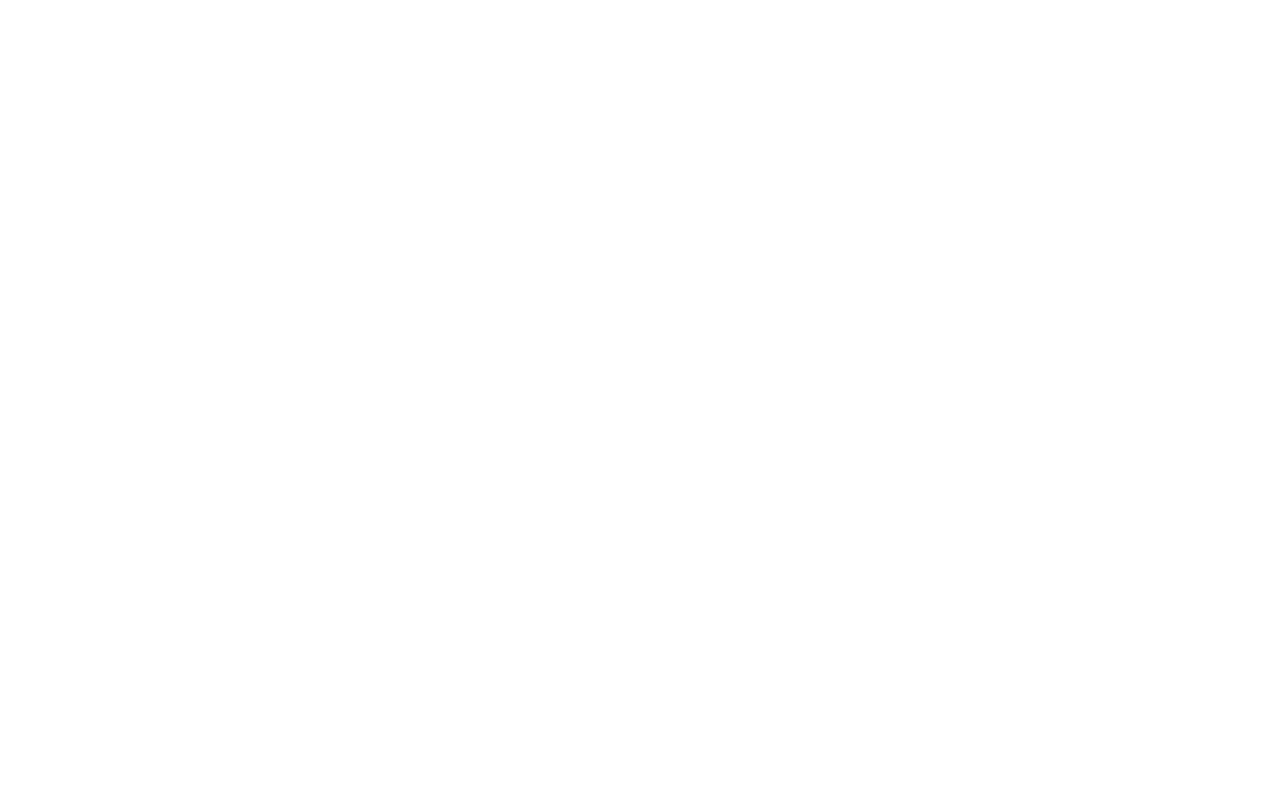
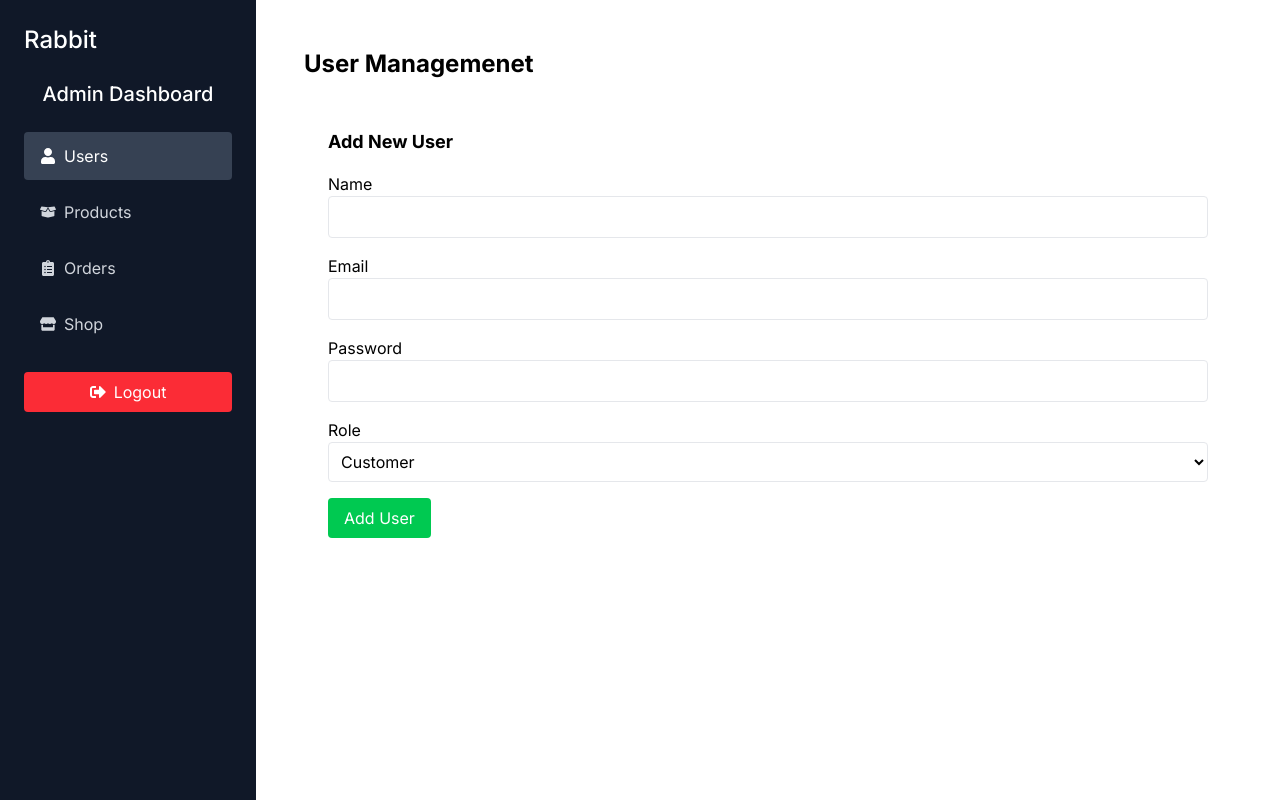
Before and after one commit to ahasan-ullah/Rabbit-E-Commerce-Website, a React (Vite) app in the folder frontend/: page /admin/users in a window 1280 px wide. Before the commit this address had no page. Built offline with nearby package versions, Linux system fonts and the light colour scheme.

Commit message:
usermanagement page added with the add user form

```diff
--- a/frontend/src/App.jsx
+++ b/frontend/src/App.jsx
@@ -13,6 +13,7 @@ import OrderDetailsPage from './pages/OrderDetailsPage';
 import MyOrdersPage from './pages/MyOrdersPage';
 import AdminLayout from './components/Admin/AdminLayout';
 import AdminHomePage from './pages/AdminHomePage';
+import UserManagement from './components/Admin/UserManagement';
 const App = () => {
   return (
     <BrowserRouter>
@@ -34,6 +35,7 @@ const App = () => {
       {/* Admin Route */}
       <Route path='/admin' element={<AdminLayout></AdminLayout>}>
         <Route index element={<AdminHomePage></AdminHomePage>}></Route>
+        <Route path='/admin/users' element={<UserManagement></UserManagement>}></Route>
       </Route>
       <Route></Route>
     </Routes>
--- /dev/null
+++ b/frontend/src/components/Admin/UserManagement.jsx
@@ -0,0 +1,70 @@
+import { useState } from "react";
+
+const UserManagement = () => {
+  const [formData,setFormData]=useState({
+    name:'',
+    email:'',
+    role:'customer',
+  })
+  const users=[
+    {
+      name:'John Doe',
+      email:'john@example.com',
+      role:'admin',
+    },
+  ];
+
+  const handleChange=(e)=>{
+    setFormData({...formData, [e.target.name]:e.target.value});
+  }
+
+  const handleSubmit=(e)=>{
+    e.preventDefault();
+    setFormData({
+      name:'',
+      email:'',
+      password:'',
+      role:'customer',
+    })
+  }
+
+  return (
+    <div className="max-w-7xl mx-auto p-6">
+      <h2 className="text-2xl font-bold mb-6">User Managemenet</h2>
+      {/* user form */}
+      <div className="p-6 rounded-lg mb-6">
+        <h3 className="text-lg font-bold mb-4">
+          Add New User
+        </h3>
+        <form onSubmit={handleSubmit}>
+          {/* name */}
+          <div className="mb-4">
+            <label className="block to-gray-700">Name</label>
+            <input type="text" name="name" value={formData.name} onChange={handleChange} className="w-full p-2 border border-gray-200 rounded required:"/>
+          </div>
+          {/* email */}
+          <div className="mb-4">
+            <label className="block to-gray-700">Email</label>
+            <input type="email" name="email" value={formData.email} onChange={handleChange} className="w-full p-2 border border-gray-200 rounded required:"/>
+          </div>
+          {/* password */}
+          <div className="mb-4">
+            <label className="block to-gray-700">Password</label>
+            <input type="password" name="password" value={formData.password} onChange={handleChange} className="w-full p-2 border border-gray-200 rounded required:"/>
+          </div>
+          {/* role */}
+          <div className="mb-4">
+            <label className="block to-gray-700">Role</label>
+            <select name="role" value={formData.role} onChange={handleChange} className="w-full p-2 border border-gray-200 rounded">
+              <option value="customer">Customer</option>
+              <option value="admin">Admin</option>
+            </select>
+          </div>
+          <button type="submit" className="bg-green-500 text-white py-2 px-4 rounded hover:bg-green-600 cursor-pointer">Add User</button>
+        </form>
+      </div>
+    </div>
+  )
+}
+
+export default UserManagement
```
